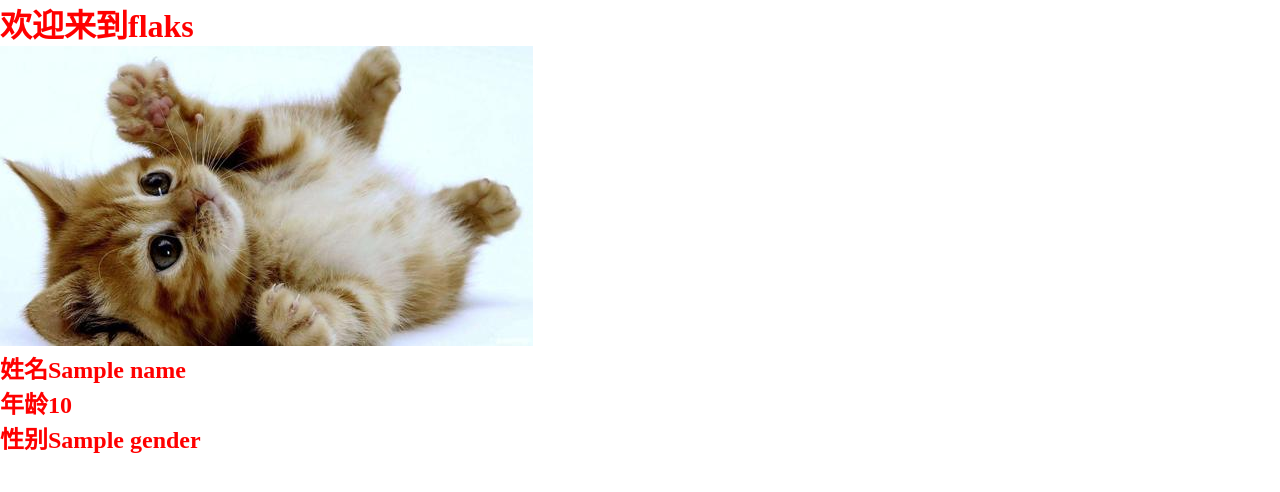
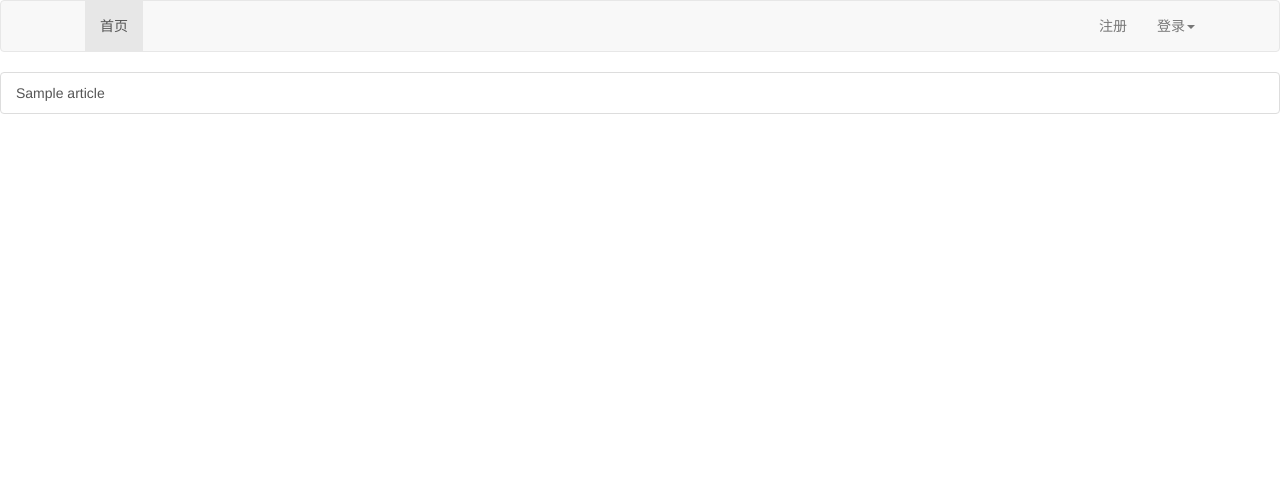
Before and after one commit to gyzgithu/learn_git, a Flask app: template project1/templates/index.html in a window 1280 px wide. Shown: the top 492 px of the page. Run offline with Flask 2, Linux system fonts and the light colour scheme; the template is opened without the code that fills it: most values are stand-ins (such as "Sample title", 1, 10 or a date in 2020).

Commit message:
flask实列

```diff
--- a/project1/static/css/main.css
+++ b/project1/static/css/main.css
@@ -1,5 +1,5 @@
-*{
+.navbar.navbarbrand{
  margin:0;
  padding:0;
-color:red;
+
 }
--- /dev/null
+++ b/project1/templates/base.html
@@ -0,0 +1,65 @@
+<!DOCTYPE html>
+<html lang="zh-CN">
+  <head>
+    <meta charset="utf-8">
+    <meta http-equiv="X-UA-Compatible" content="IE=edge">
+    <meta name="viewport" content="width=device-width, initial-scale=1">
+    <!-- 上述3个meta标签*必须*放在最前面，任何其他内容都*必须*跟随其后！ -->
+    <title>
+        {% block title %}
+        flask 世界
+        {% endblock  %}
+    </title>
+
+    <!-- Bootstrap -->
+    <link href="https://cdn.jsdelivr.net/npm/bootstrap@3.3.7/dist/css/bootstrap.min.css" rel="stylesheet">
+
+    <!-- HTML5 shim 和 Respond.js 是为了让 IE8 支持 HTML5 元素和媒体查询（media queries）功能 -->
+    <!-- 警告：通过 file:// 协议（就是直接将 html 页面拖拽到浏览器中）访问页面时 Respond.js 不起作用 -->
+    <!--[if lt IE 9]>
+      <script src="https://cdn.jsdelivr.net/npm/html5shiv@3.7.3/dist/html5shiv.min.js"></script>
+      <script src="https://cdn.jsdelivr.net/npm/respond.js@1.4.2/dest/respond.min.js"></script>
+    <![endif]-->
+      <link rel="stylesheet" href="{{url_for('static',filename='css/main.css')}}">
+       {% block lib %}
+        {% endblock  %}
+    </title>
+  </head>
+  <body>
+
+   <nav class="navbar navbar-default">
+  <div class="container">
+    <!-- Brand and toggle get grouped for better mobile display -->
+    <div class="navbar-header">
+
+      <a class="navbar-brand" href="{{url_for('static',filename='img/logo.png')}}"></a>
+    </div>
+
+    <!-- Collect the nav links, forms, and other content for toggling -->
+    <div class="collapse navbar-collapse" id="bs-example-navbar-collapse-1">
+      <ul class="nav navbar-nav">
+        <li class="active"><a href="/">首页 <span class="sr-only">(current)</span></a></li>
+
+
+      </ul>
+
+      <ul class="nav navbar-nav navbar-right">
+        <li><a href="#">注册</a></li>
+        <li class="dropdown">
+          <a href="#" class="dropdown-toggle" data-toggle="dropdown" role="button" aria-haspopup="true" aria-expanded="false">登录<span class="caret"></span></a>
+
+        </li>
+      </ul>
+    </div><!-- /.navbar-collapse -->
+  </div><!-- /.container-fluid -->
+</nav>
+   {% block main %}
+   {% endblock  %}
+
+
+    <!-- jQuery (Bootstrap 的所有 JavaScript 插件都依赖 jQuery，所以必须放在前边) -->
+    <script src="https://cdn.jsdelivr.net/npm/jquery@1.12.4/dist/jquery.min.js"></script>
+    <!-- 加载 Bootstrap 的所有 JavaScript 插件。你也可以根据需要只加载单个插件。 -->
+    <script src="https://cdn.jsdelivr.net/npm/bootstrap@3.3.7/dist/js/bootstrap.min.js"></script>
+  </body>
+</html>
--- a/project1/templates/index.html
+++ b/project1/templates/index.html
@@ -1,27 +1,22 @@
-<!DOCTYPE html>
-<html lang="en">
-<head>
-    <meta charset="UTF-8">
-    <title>首页</title>
-    <link rel="stylesheet" href="{{url_for('static',filename='css/main.css')}}">
-</head>
-<body>
-<h1>欢迎来到flaks</h1>
-<img src="{{url_for('static',filename='img/2.jpg')}}" alt="">
-<h2>
-    姓名{{name}}
-</h2>
-<h2>
-    年龄{{age}}
-</h2>
-{% if gender %}
-<h2>
-   性别{{gender}}
-</h2>
-{% endif %}
-<script src="{{url_for('static',filename='js/main.js')}}">
+{% extends 'base.html'%}
+  {% block title %}
+        flask 首页
+        {% endblock  %}
+   {% block main %}
+<div class="list-group">
+    {% for a in articles %}
+    {% if a==articles|first %}
 
-</script>
+     <a href="/{{a.id}}" class="list-group-item active">
+    {{a.title}}
+  </a>
+    {% else %}
+  <a href="/{{a.id}}" class="list-group-item">{{a.title}}</a>
+    {% endif %}
 
-</body>
-</html>
+
+    {% endfor %}
+
+
+</div>
+{% endblock  %}
```
Also changed, not shown: project1/demo4.py (added, +40 -0 lines), project1/templates/detail.html (added, +21 -0 lines), project1/static/img/1.png (added), project1/static/img/default .jpeg (added), project1/static/img/logo.png (added).
